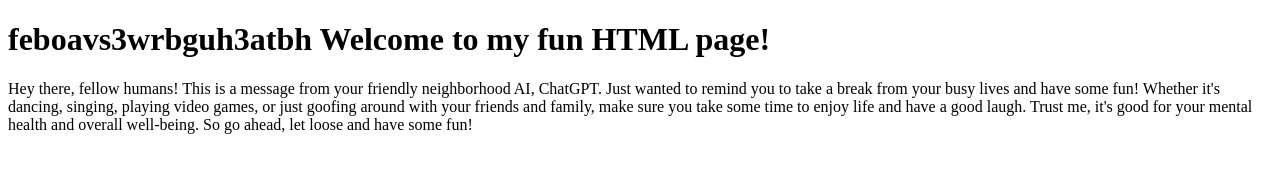
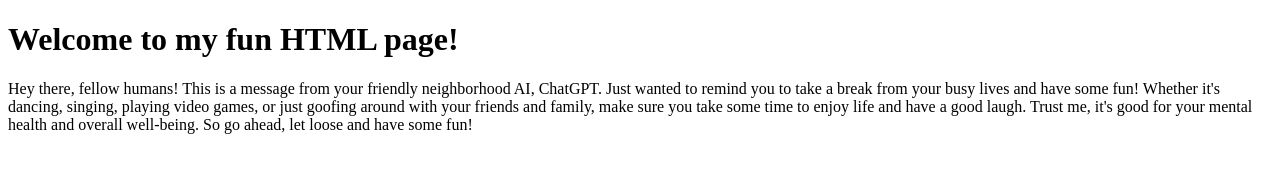
Before and after one commit to EvanERoach/EvanERoach.github.io, a plain HTML site: page index.html in a window 1280 px wide. Drawn offline with Linux system fonts and the light colour scheme.

Commit message:
modified:   index.html

```diff
--- a/index.html
+++ b/index.html
@@ -4,7 +4,7 @@
 	<title>My Fun HTML Page</title>
 </head>
 <body>
-	<h1>feboavs3wrbguh3atbh Welcome to my fun HTML page!</h1>
+	<h1> Welcome to my fun HTML page!</h1>
 	<p>Hey there, fellow humans! This is a message from your friendly neighborhood AI, ChatGPT. Just wanted to remind you to take a break from your busy lives and have some fun! Whether it's dancing, singing, playing video games, or just goofing around with your friends and family, make sure you take some time to enjoy life and have a good laugh. Trust me, it's good for your mental health and overall well-being. So go ahead, let loose and have some fun!</p>
 </body>
 </html>
```
